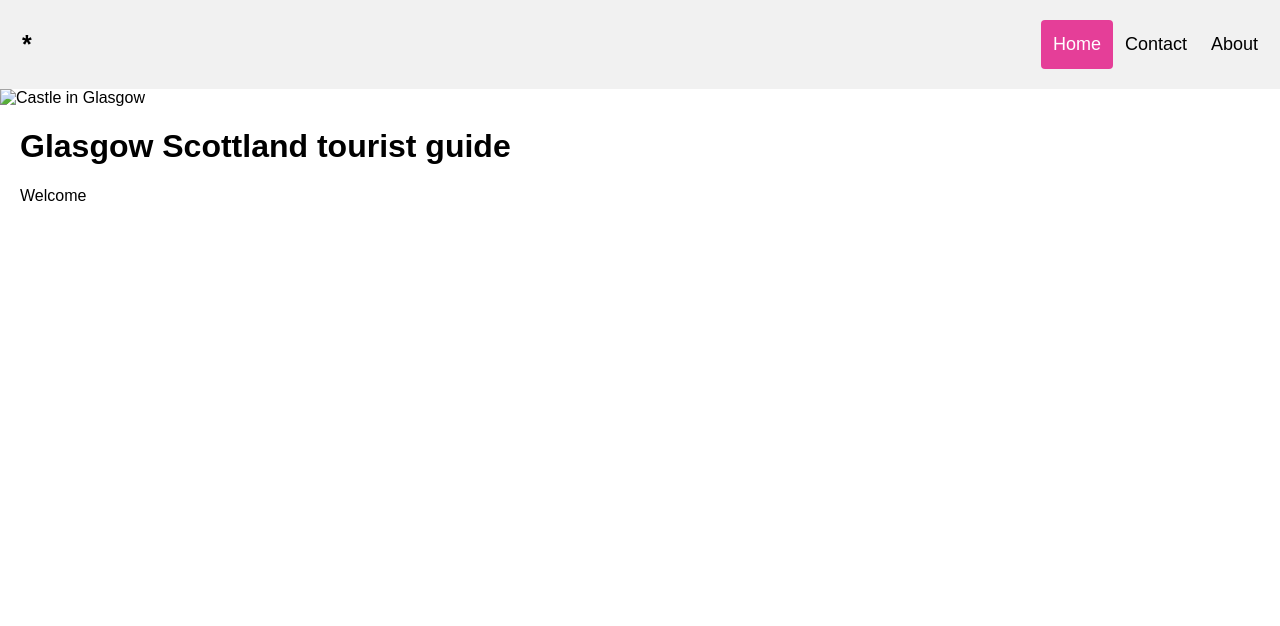
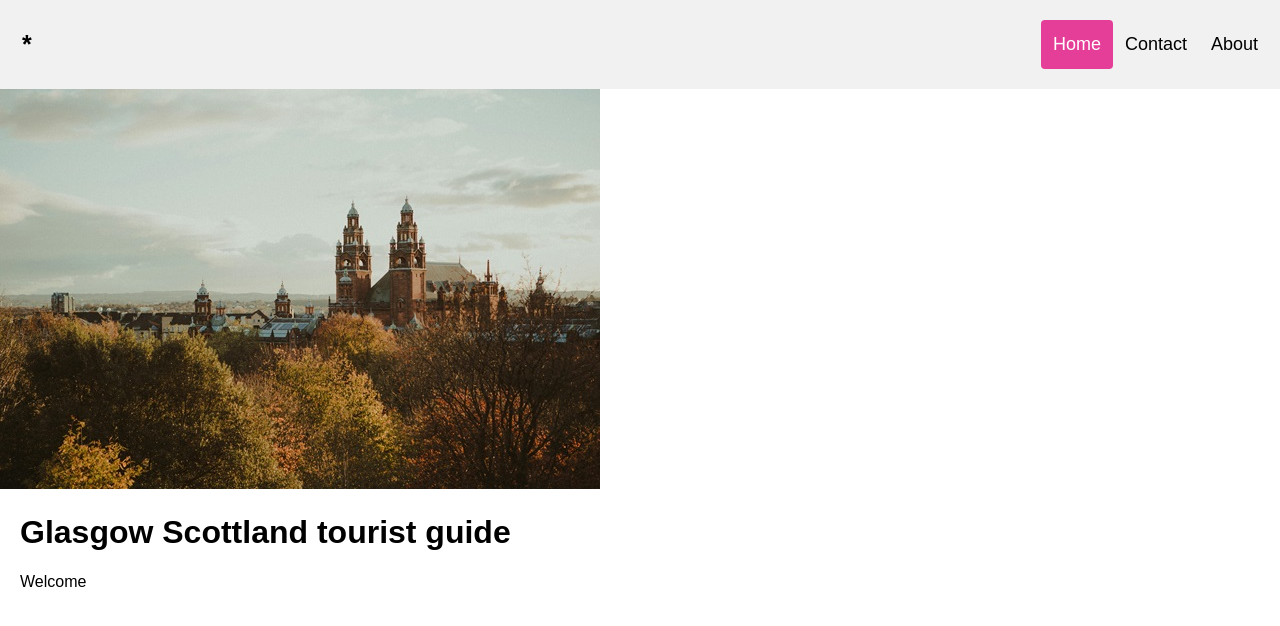
Before and after one commit to Liv088/Minnettside, a plain HTML site: page HTML/Skole.html in a window 1280 px wide. Drawn offline with Linux system fonts and the light colour scheme.

Commit message:
photo test

```diff
--- a/HTML/Skole.html
+++ b/HTML/Skole.html
@@ -18,7 +18,7 @@
   </div>
 </div>
 
-<img src="/Bilder/Glasgow2.jpg" alt="Castle in Glasgow">
+<img src="/Glasgow2.jpg" alt="Castle in Glasgow">
 
 <div style="padding-left:20px">
   <h1>Glasgow Scottland tourist guide</h1>
```
